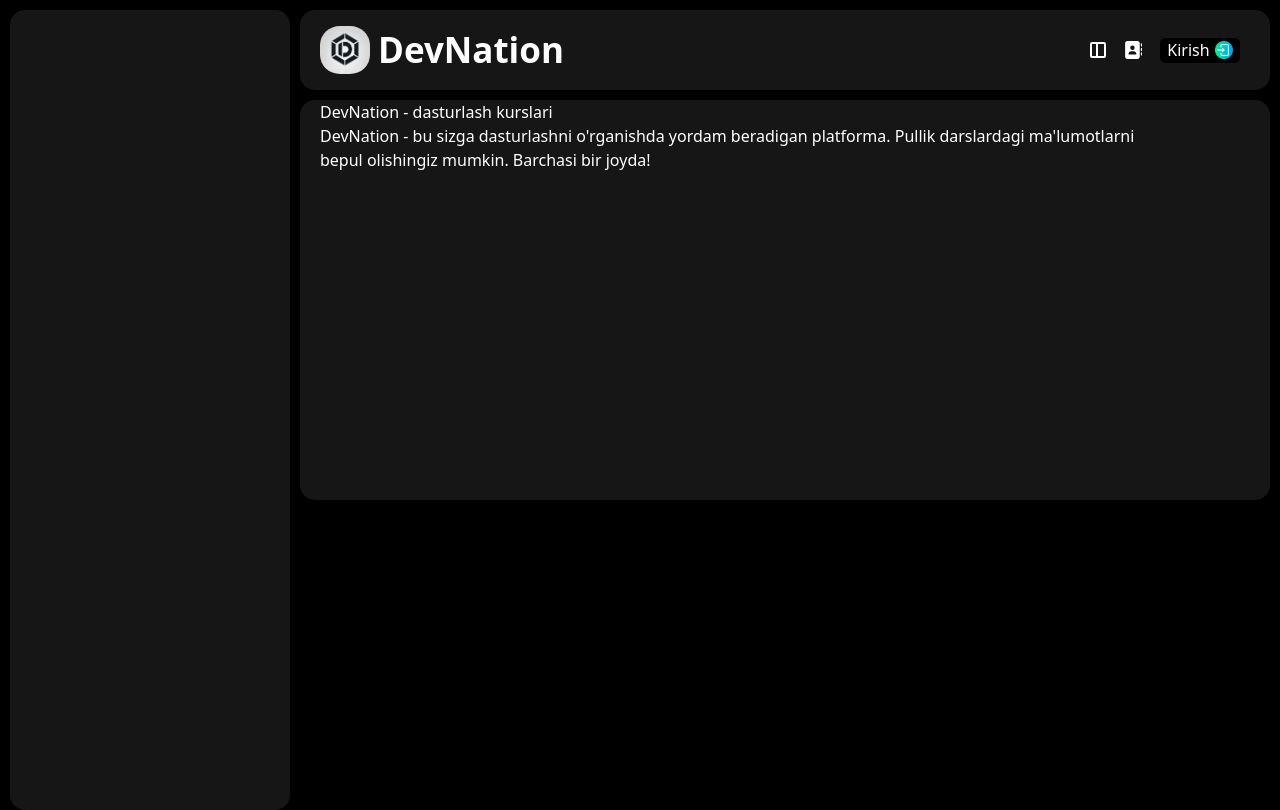
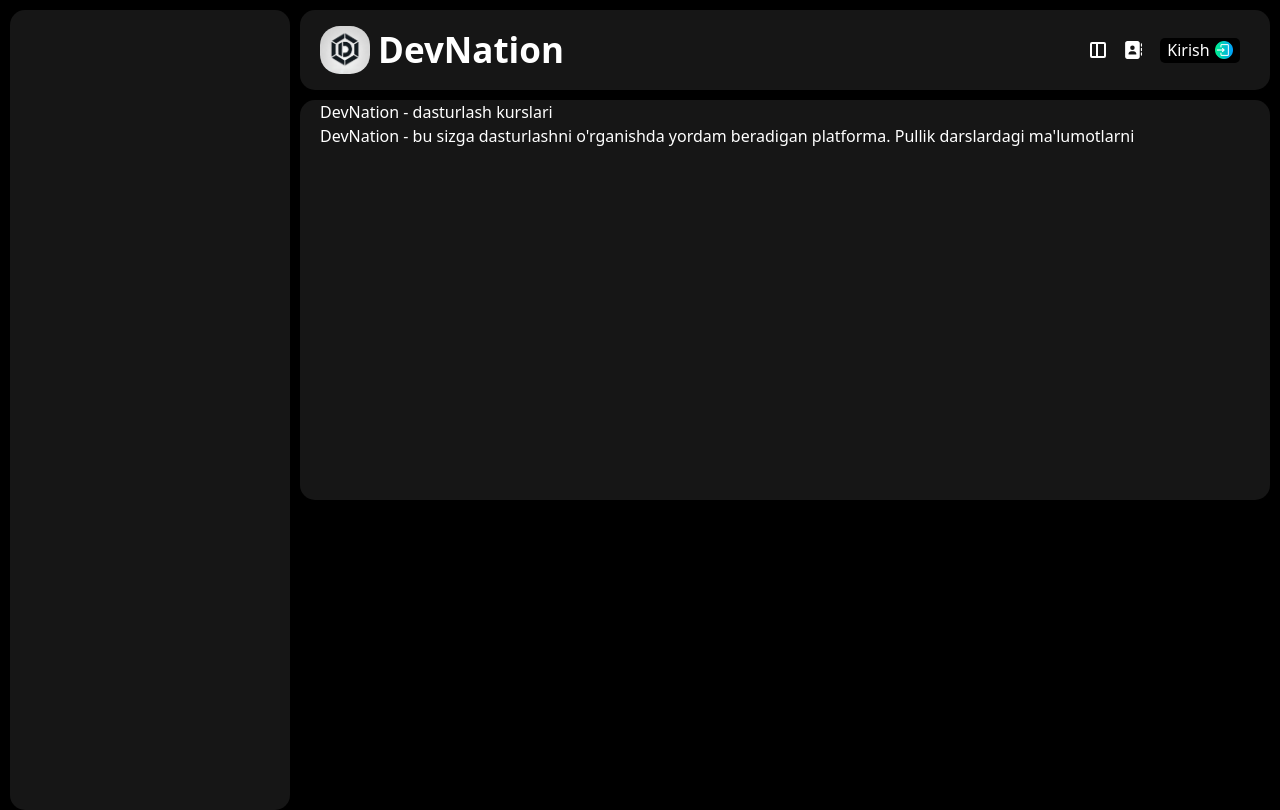
Before and after one commit to muhammadfayziyev2/devNation, a Next.js app: page / in a window 1280 px wide. Built offline with nearby package versions, Linux system fonts and the light colour scheme.

Commit message:
modified:   src/app/components/Main.jsx

```diff
--- a/src/app/components/Main.jsx
+++ b/src/app/components/Main.jsx
@@ -5,7 +5,7 @@
     <div className='main'>
       <div className='main_news'>
       DevNation - dasturlash kurslari
-       <p>DevNation - bu sizga dasturlashni o'rganishda yordam beradigan platforma. Pullik darslardagi ma'lumotlarni <p> bepul olishingiz mumkin. Barchasi bir joyda!</p></p>
+       <p>DevNation - bu sizga dasturlashni o'rganishda yordam beradigan platforma. Pullik darslardagi ma'lumotlarni </p>
         </div>
     </div>
   )
```
